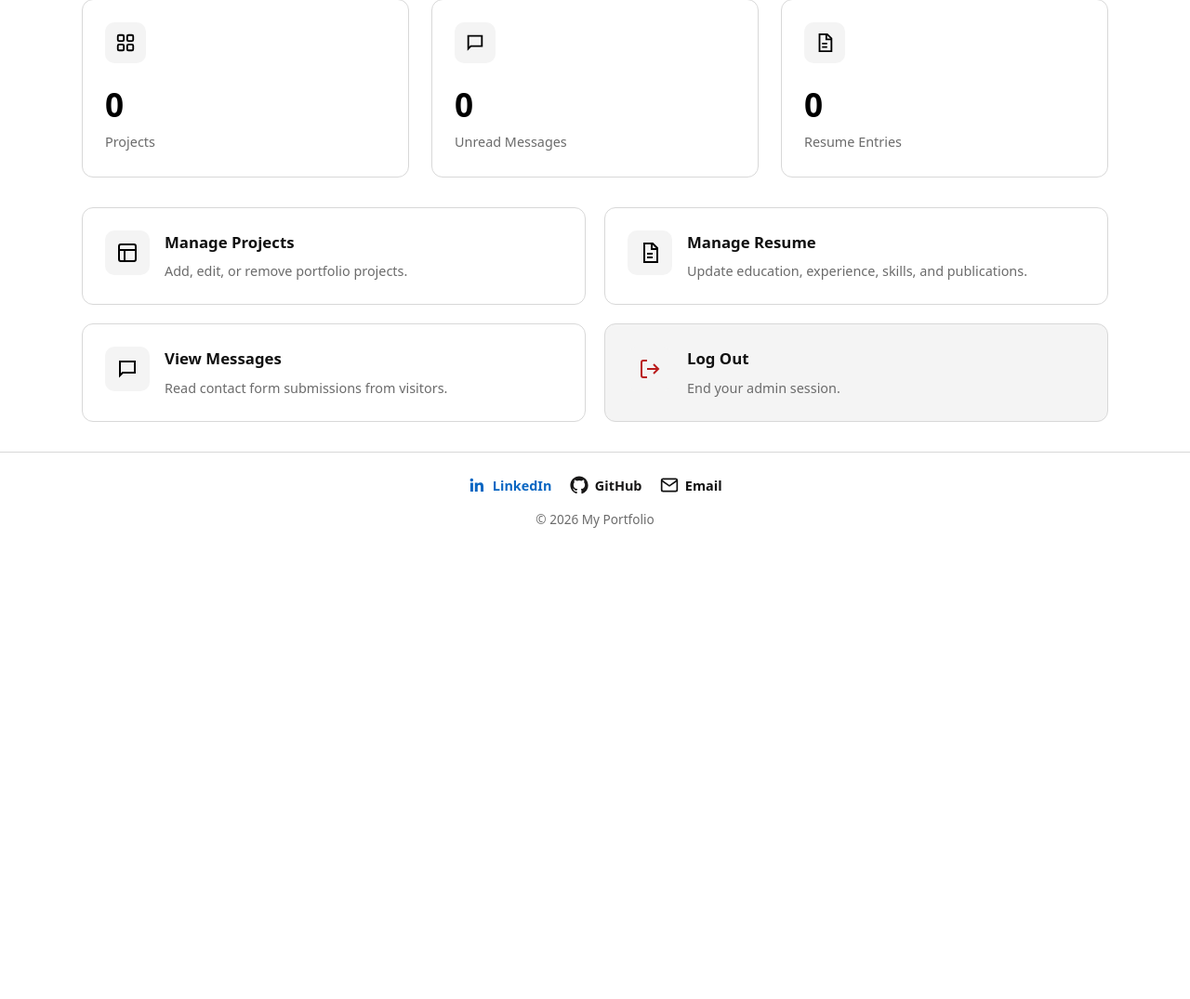
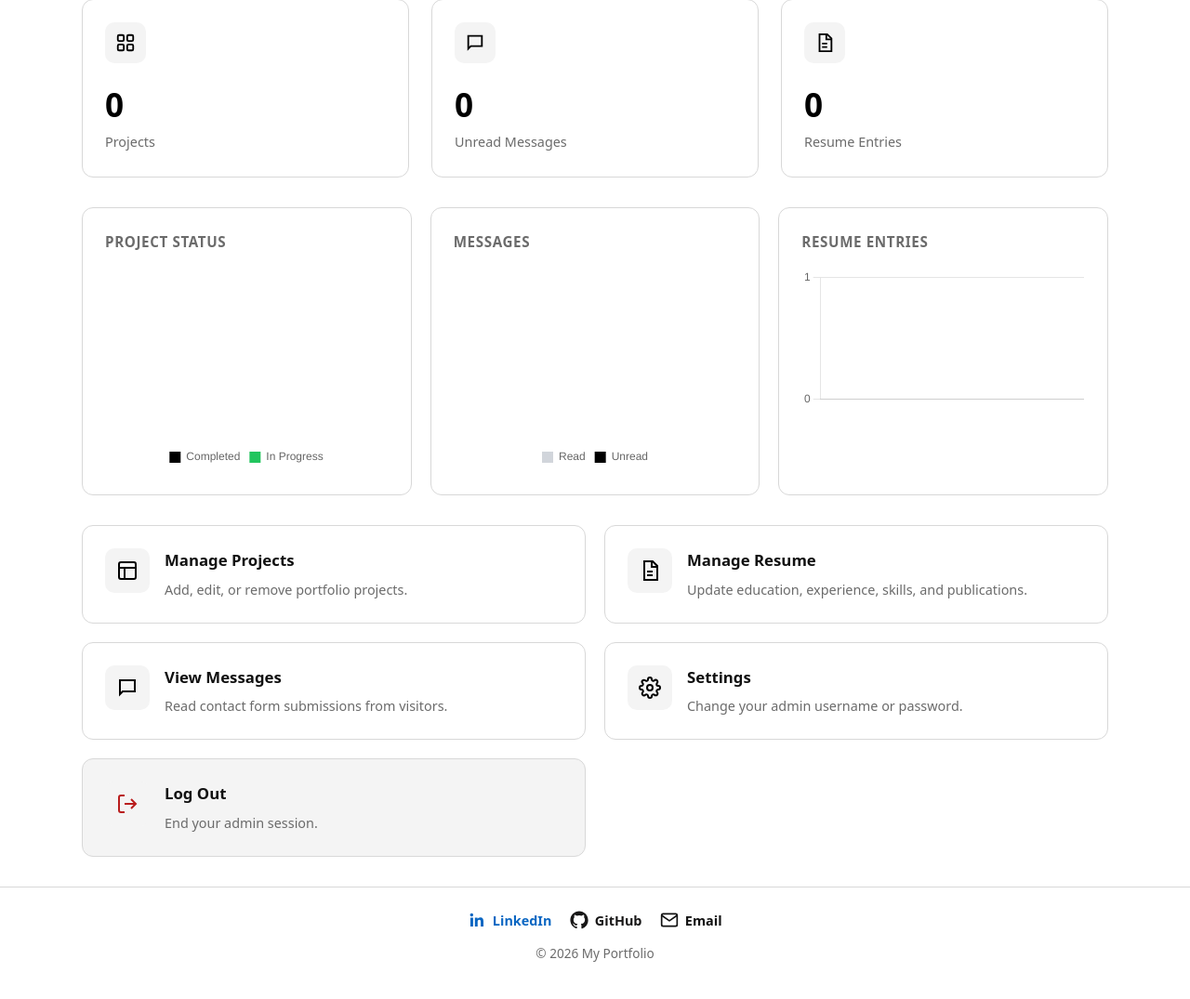
Before and after one commit to nguyphu2/portfolio-website, a Flask app: page /admin/ in a window 1280 px wide. Shown: the part 252-1327 px from the top of the page at 93% size. Before the commit the page ends 820 px from the top, so only its background shows below. Run offline with Flask 3, Linux system fonts and the light colour scheme; the visitor is signed in with stand-in values (Sample User, id 1); data that the repository does not hold is empty.

Commit message:
Add admin settings page, dashboard charts, and fix requirements.txt
requirements.txt previously had no installable entries (comments only),
which would have failed on a fresh deploy. Also adds gunicorn for
production serving.

```diff
--- a/app/routes/admin.py
+++ b/app/routes/admin.py
@@ -34,13 +34,56 @@ def logout():
 def dashboard():
     project_count = Project.query.count()
     unread_count = Contact.query.filter_by(is_read=False).count()
+    read_count = Contact.query.filter_by(is_read=True).count()
     resume_count = Resume.query.count()
+
+    completed_count = Project.query.filter_by(status='completed').count()
+    in_progress_count = Project.query.filter_by(status='in_progress').count()
+
+    resume_by_type = {}
+    for section_type, count in db.session.query(Resume.section_type, db.func.count(Resume.id)).group_by(Resume.section_type).all():
+        resume_by_type[section_type] = count
+
     return render_template(
         'admin/dashboard.html',
         project_count=project_count,
         unread_count=unread_count,
+        read_count=read_count,
         resume_count=resume_count,
+        completed_count=completed_count,
+        in_progress_count=in_progress_count,
+        resume_by_type=resume_by_type,
     )
+
+
+@admin.route('/settings', methods=['GET', 'POST'])
+@login_required
+def settings():
+    if request.method == 'POST':
+        current_password = request.form.get('current_password')
+
+        if not current_user.check_password(current_password):
+            flash('Current password is incorrect')
+            return render_template('admin/settings.html')
+
+        new_username = request.form.get('username')
+        new_password = request.form.get('new_password')
+        confirm_password = request.form.get('confirm_password')
+
+        if new_password and new_password != confirm_password:
+            flash('New passwords do not match')
+            return render_template('admin/settings.html')
+
+        if new_username:
+            current_user.username = new_username
+        if new_password:
+            current_user.set_password(new_password)
+
+        db.session.commit()
+        flash('Settings updated')
+        return redirect(url_for('admin.settings'))
+
+    return render_template('admin/settings.html')
 
 
 # ---------------------------------------------------------------------------
--- a/app/static/css/style.css
+++ b/app/static/css/style.css
@@ -961,6 +961,33 @@ tr.unread {
     font-size: 0.9rem;
 }
 
+.dashboard-charts {
+    display: grid;
+    grid-template-columns: repeat(3, 1fr);
+    gap: 1.25rem;
+    margin: 0.5rem 0 2rem;
+}
+
+.chart-card {
+    background-color: #ffffff;
+    border: 1px solid var(--border);
+    border-radius: 12px;
+    padding: 1.5rem;
+}
+
+.chart-card h3 {
+    margin: 0 0 1rem;
+    font-size: 0.95rem;
+    font-weight: 600;
+    color: var(--text-dim);
+    text-transform: uppercase;
+    letter-spacing: 0.04em;
+}
+
+.chart-card canvas {
+    max-height: 220px;
+}
+
 .admin-cards {
     display: grid;
     grid-template-columns: repeat(2, 1fr);
@@ -1031,4 +1058,8 @@ tr.unread {
     .admin-cards {
         grid-template-columns: 1fr;
     }
+
+    .dashboard-charts {
+        grid-template-columns: 1fr;
+    }
 }
--- a/app/templates/admin/dashboard.html
+++ b/app/templates/admin/dashboard.html
@@ -25,6 +25,21 @@
             </div>
             <span class="stat-number">{{ resume_count }}</span>
             <span class="stat-label">Resume Entries</span>
+        </div>
+    </div>
+
+    <div class="dashboard-charts">
+        <div class="chart-card">
+            <h3>Project Status</h3>
+            <canvas id="projectStatusChart"></canvas>
+        </div>
+        <div class="chart-card">
+            <h3>Messages</h3>
+            <canvas id="messagesChart"></canvas>
+        </div>
+        <div class="chart-card">
+            <h3>Resume Entries</h3>
+            <canvas id="resumeChart"></canvas>
         </div>
     </div>
 
@@ -56,6 +71,15 @@
                 <p>Read contact form submissions from visitors.</p>
             </div>
         </a>
+        <a class="admin-card" href="{{ url_for('admin.settings') }}">
+            <div class="admin-card-icon">
+                <svg viewBox="0 0 24 24" width="24" height="24" fill="none" stroke="currentColor" stroke-width="2"><circle cx="12" cy="12" r="3"/><path d="M19.4 15a1.65 1.65 0 0 0 .33 1.82l.06.06a2 2 0 1 1-2.83 2.83l-.06-.06a1.65 1.65 0 0 0-1.82-.33 1.65 1.65 0 0 0-1 1.51V21a2 2 0 0 1-4 0v-.09A1.65 1.65 0 0 0 9 19.4a1.65 1.65 0 0 0-1.82.33l-.06.06a2 2 0 1 1-2.83-2.83l.06-.06a1.65 1.65 0 0 0 .33-1.82 1.65 1.65 0 0 0-1.51-1H3a2 2 0 0 1 0-4h.09A1.65 1.65 0 0 0 4.6 9a1.65 1.65 0 0 0-.33-1.82l-.06-.06a2 2 0 1 1 2.83-2.83l.06.06a1.65 1.65 0 0 0 1.82.33H9a1.65 1.65 0 0 0 1-1.51V3a2 2 0 0 1 4 0v.09a1.65 1.65 0 0 0 1 1.51 1.65 1.65 0 0 0 1.82-.33l.06-.06a2 2 0 1 1 2.83 2.83l-.06.06a1.65 1.65 0 0 0-.33 1.82V9a1.65 1.65 0 0 0 1.51 1H21a2 2 0 0 1 0 4h-.09a1.65 1.65 0 0 0-1.51 1z"/></svg>
+            </div>
+            <div>
+                <h3>Settings</h3>
+                <p>Change your admin username or password.</p>
+            </div>
+        </a>
         <a class="admin-card admin-card-logout" href="{{ url_for('admin.logout') }}">
             <div class="admin-card-icon">
                 <svg viewBox="0 0 24 24" width="24" height="24" fill="none" stroke="currentColor" stroke-width="2"><path d="M9 21H5a2 2 0 0 1-2-2V5a2 2 0 0 1 2-2h4"/><path d="M16 17l5-5-5-5"/><path d="M21 12H9"/></svg>
@@ -67,3 +91,56 @@
         </a>
     </div>
 {% endblock %}
+
+{% block scripts %}
+    <script src="https://cdn.jsdelivr.net/npm/chart.js@4.4.4/dist/chart.umd.min.js"></script>
+    <script>
+        const chartColors = ['#000000', '#9ca3af', '#4b5563', '#d1d5db', '#6b7280'];
+
+        new Chart(document.getElementById('projectStatusChart'), {
+            type: 'doughnut',
+            data: {
+                labels: ['Completed', 'In Progress'],
+                datasets: [{
+                    data: [{{ completed_count }}, {{ in_progress_count }}],
+                    backgroundColor: ['#000000', '#22c55e'],
+                    borderWidth: 0,
+                }],
+            },
+            options: {
+                plugins: { legend: { position: 'bottom', labels: { boxWidth: 12 } } },
+            },
+        });
+
+        new Chart(document.getElementById('messagesChart'), {
+            type: 'doughnut',
+            data: {
+                labels: ['Read', 'Unread'],
+                datasets: [{
+                    data: [{{ read_count }}, {{ unread_count }}],
+                    backgroundColor: ['#d1d5db', '#000000'],
+                    borderWidth: 0,
+                }],
+            },
+            options: {
+                plugins: { legend: { position: 'bottom', labels: { boxWidth: 12 } } },
+            },
+        });
+
+        new Chart(document.getElementById('resumeChart'), {
+            type: 'bar',
+            data: {
+                labels: [{% for key in resume_by_type.keys() %}'{{ key }}',{% endfor %}],
+                datasets: [{
+                    data: [{% for value in resume_by_type.values() %}{{ value }},{% endfor %}],
+                    backgroundColor: '#000000',
+                    borderRadius: 4,
+                }],
+            },
+            options: {
+                plugins: { legend: { display: false } },
+                scales: { y: { beginAtZero: true, ticks: { stepSize: 1 } } },
+            },
+        });
+    </script>
+{% endblock %}
--- a/app/templates/base.html
+++ b/app/templates/base.html
@@ -55,5 +55,6 @@
         <p>&copy; 2026 My Portfolio</p>
     </footer>
     <script src="{{ url_for('static', filename='js/main.js') }}"></script>
+    {% block scripts %}{% endblock %}
 </body>
 </html>
```
Also changed, not shown: app/templates/admin/settings.html (added, +22 -0 lines), requirements.txt (+8 -10 lines).
